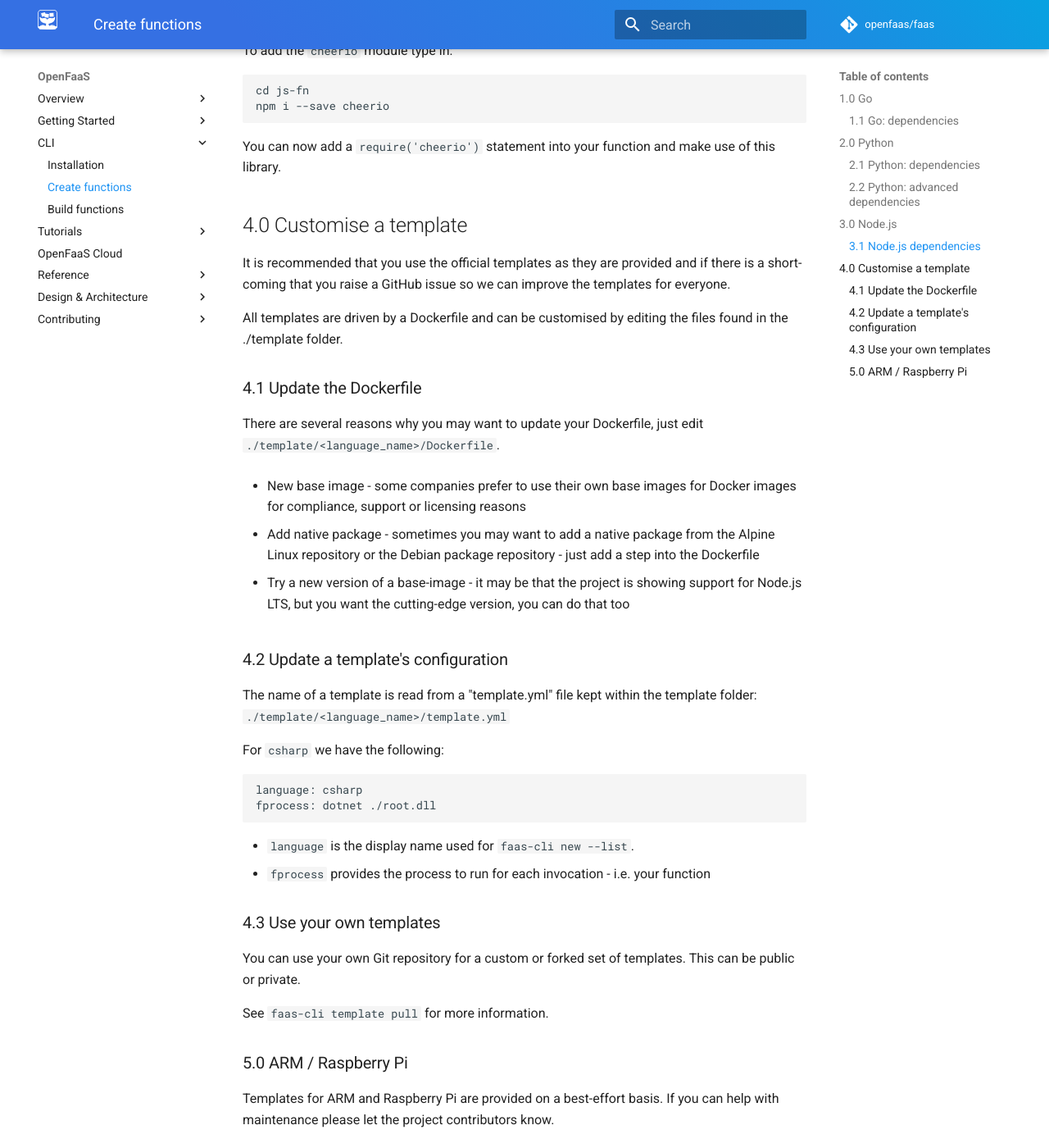
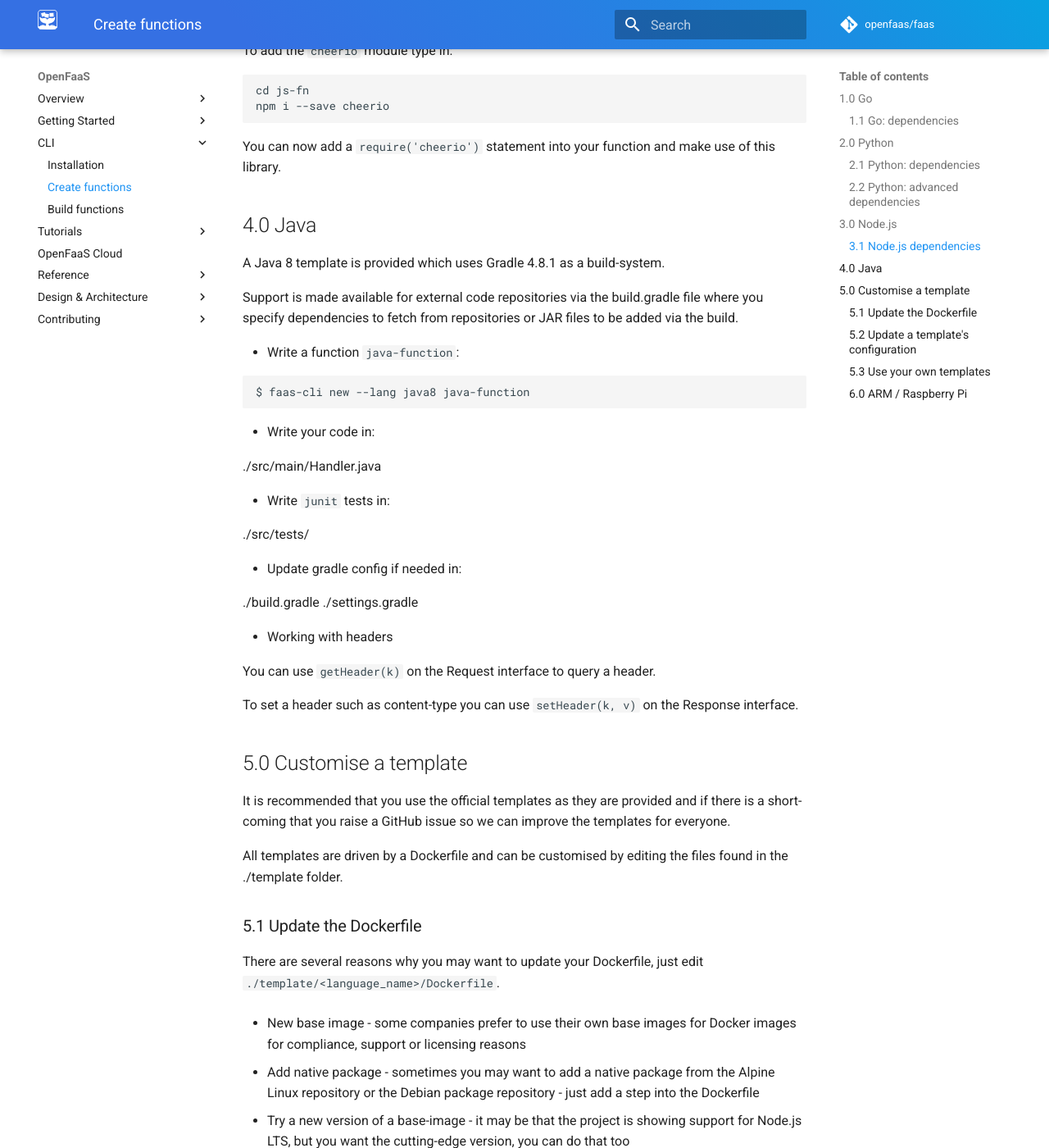
Before and after one commit to openfaas/docs, an MkDocs documentation site: the page built from docs/cli/templates.md, in a window 1280 px wide and 1400 px high, scrolled down 2793 px. Shown: the whole window at 82% size. Built offline with MkDocs 1.6.1 and Material for MkDocs 9.7.7, drawn with Linux system fonts in a browser that asks for light colours; comment, search, counter and statistics services are not loaded; old or Windows-style settings are respelled for this version of MkDocs; some of the changed text lies outside the part shown.

Commit message:
Add Java 8 / gradle instructions
Adds instructions on how to use Java 8 with Gradle

Signed-off-by: Alex Ellis (VMware) <alexellis2@gmail.com>

````diff
--- a/docs/cli/templates.md
+++ b/docs/cli/templates.md
@@ -129,13 +129,44 @@ npm i --save cheerio
 
 You can now add a `require('cheerio')` statement into your function and make use of this library.
 
-## 4.0 Customise a template
+## 4.0 Java
+
+A Java 8 template is provided which uses Gradle 4.8.1 as a build-system.
+
+Support is made available for external code repositories via the build.gradle file where you specify dependencies to fetch from repositories or JAR files to be added via the build.
+
+* Write a function `java-function`:
+
+```
+$ faas-cli new --lang java8 java-function
+```
+
+* Write your code in:
+
+./src/main/Handler.java
+
+* Write `junit` tests in:
+
+./src/tests/
+
+* Update gradle config if needed in:
+
+./build.gradle
+./settings.gradle
+
+* Working with headers
+
+You can use `getHeader(k)` on the Request interface to query a header.
+
+To set a header such as content-type you can use `setHeader(k, v)` on the Response interface.
+
+## 5.0 Customise a template
 
 It is recommended that you use the official templates as they are provided and if there is a short-coming that you raise a GitHub issue so we can improve the templates for everyone.
 
 All templates are driven by a Dockerfile and can be customised by editing the files found in the ./template folder.
 
-### 4.1 Update the Dockerfile
+### 5.1 Update the Dockerfile
 
 There are several reasons why you may want to update your Dockerfile, just edit `./template/<language_name>/Dockerfile`.
 
@@ -145,7 +176,7 @@ There are several reasons why you may want to update your Dockerfile, just edit
 
 * Try a new version of a base-image - it may be that the project is showing support for Node.js LTS, but you want the cutting-edge version, you can do that too
 
-### 4.2 Update a template's configuration
+### 5.2 Update a template's configuration
 
 The name of a template is read from a "template.yml" file kept within the template folder: `./template/<language_name>/template.yml`
 
@@ -159,13 +190,13 @@ fprocess: dotnet ./root.dll
 * `language` is the display name used for `faas-cli new --list`.
 * `fprocess` provides the process to run for each invocation - i.e. your function
 
-### 4.3 Use your own templates
+### 5.3 Use your own templates
 
 You can use your own Git repository for a custom or forked set of templates. This can be public or private.
 
 See `faas-cli template pull` for more information.
 
-### 5.0 ARM / Raspberry Pi
+### 6.0 ARM / Raspberry Pi
 
 Templates for ARM and Raspberry Pi are provided on a best-effort basis. If you can help with maintenance please let the project contributors know.
 
````
